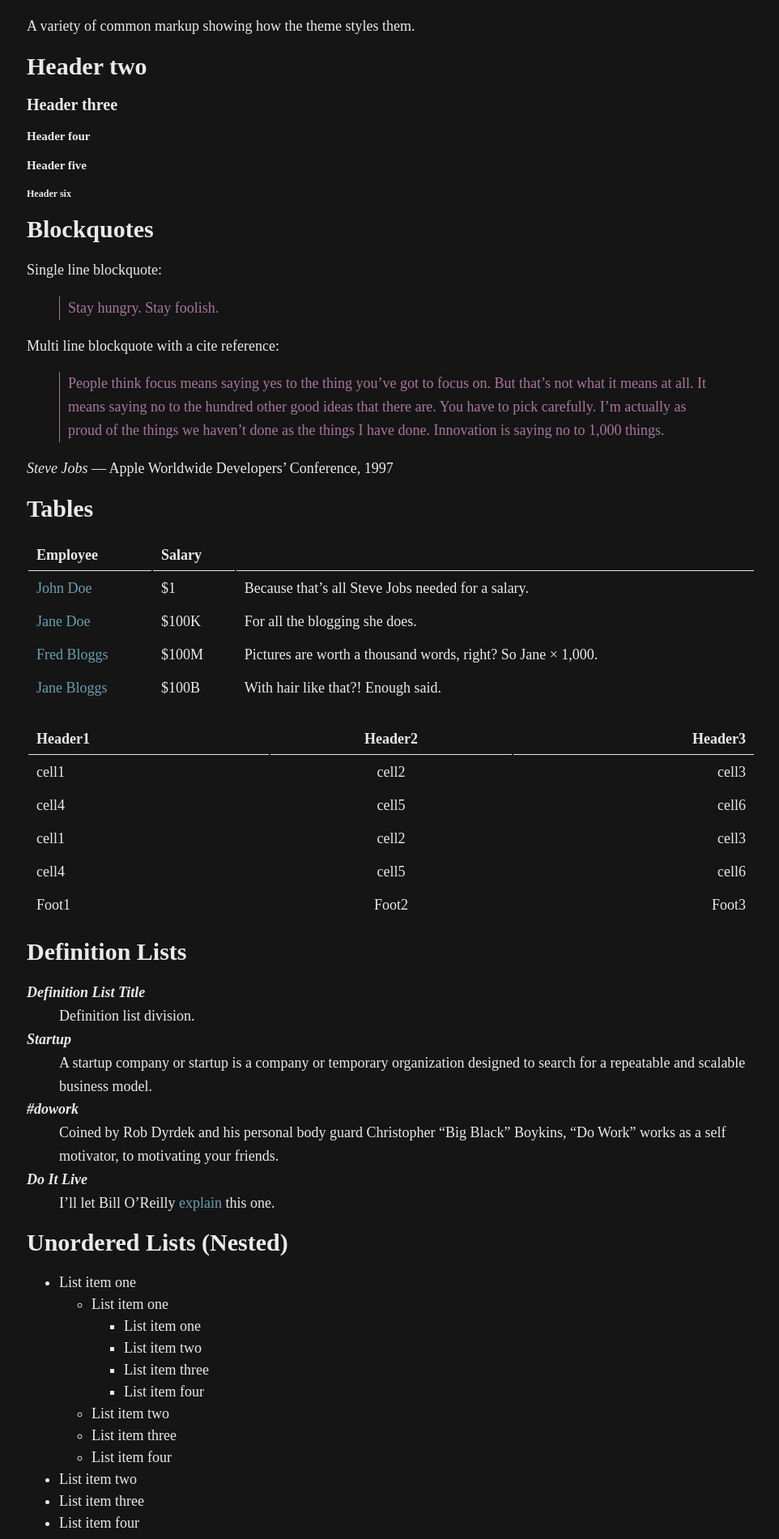
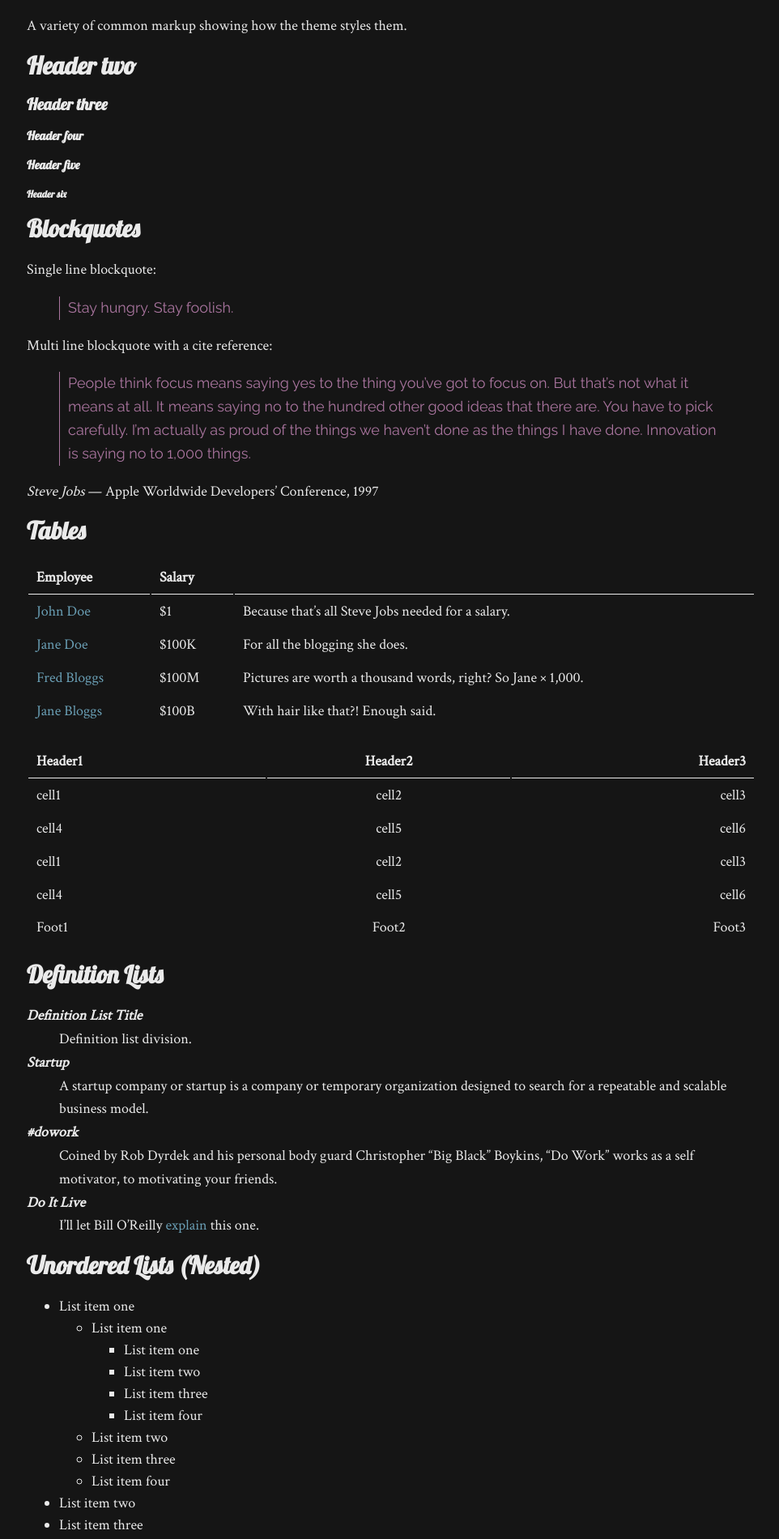
Before and after one commit to profphillips/wikibasics, a Jekyll site: the page built from test2.md, in a window 1280 px wide. Shown: the top 1900 px of the page at 81% size, without its empty margins (157-1119 px from the left). Built offline with Jekyll 4.4.1, drawn with Linux system fonts in a browser that asks for light colours; our own code applies the rules of GitHub Pages for plain Markdown files.

Commit message:
Update style.scss

```diff
--- a/assets/css/style.scss
+++ b/assets/css/style.scss
@@ -53,7 +53,7 @@ $blockquote-font-family: '"Raleway", "monospace"'; //'Cursive';
 html {
   font-size: 10px;
   margin: 0;
-  //font-family: sans-serif;
+  font-family: cursive;
 }
 
 body {
@@ -63,7 +63,8 @@ body {
   color: $color;
   background-color: $background-color;
   padding: 0;
-  font-family: $body-font-family;
+  //font-family: $body-font-family;
+  font-family: "Crimson Text";
   font-size: 1.8rem;
   line-height: 1.6;
 }
@@ -94,7 +95,8 @@ section {
 
 h1, h2, h3, h4, h5, h6 {
   margin: 10px 0 20px;
-  font-family: $header-font-family;
+  //font-family: $header-font-family;
+  font-family: Lobster;
   line-height: 1.1;
 }
 
@@ -136,7 +138,8 @@ dt {
 blockquote {
   color: $blockquote-color;
   // background: $blockquote-background-color;
-  font-family: $blockquote-font-family;
+ // font-family: $blockquote-font-family;
+  font-family: Raleway;
   padding-left: 10px;
   border-left: 1px solid;
 }
@@ -145,7 +148,8 @@ pre {
   background: rgba(0, 0, 0, 0.9);
   color: $pre-color;
   background: $pre-background-color;
-  font-family: $pre-font-family;
+  //font-family: $pre-font-family;
+  font-family: Consolas;
   border: 2px solid; // rgba(255, 255, 255, 0.15);
   padding: 20px;
   font-size: 16px;
```
